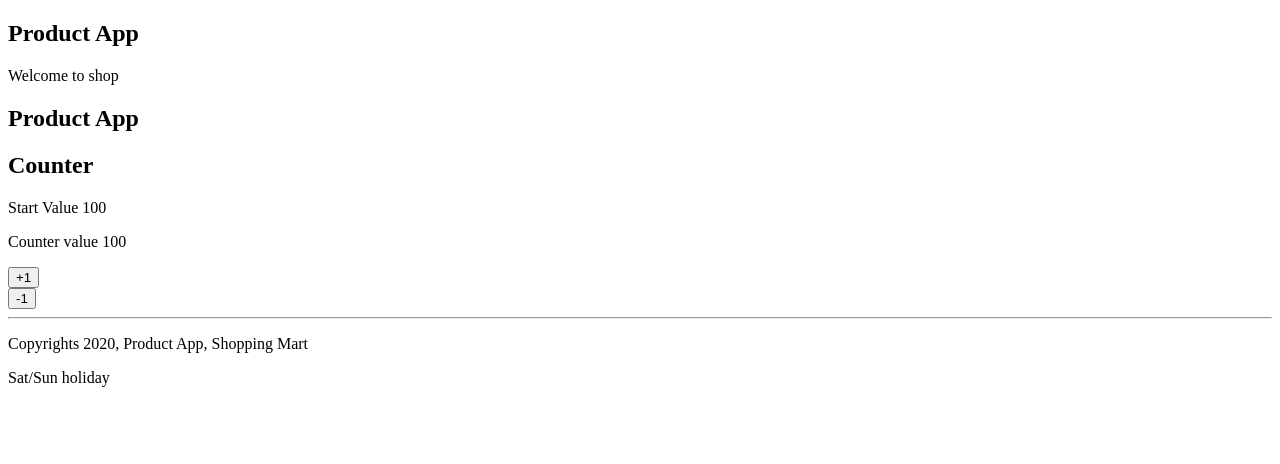
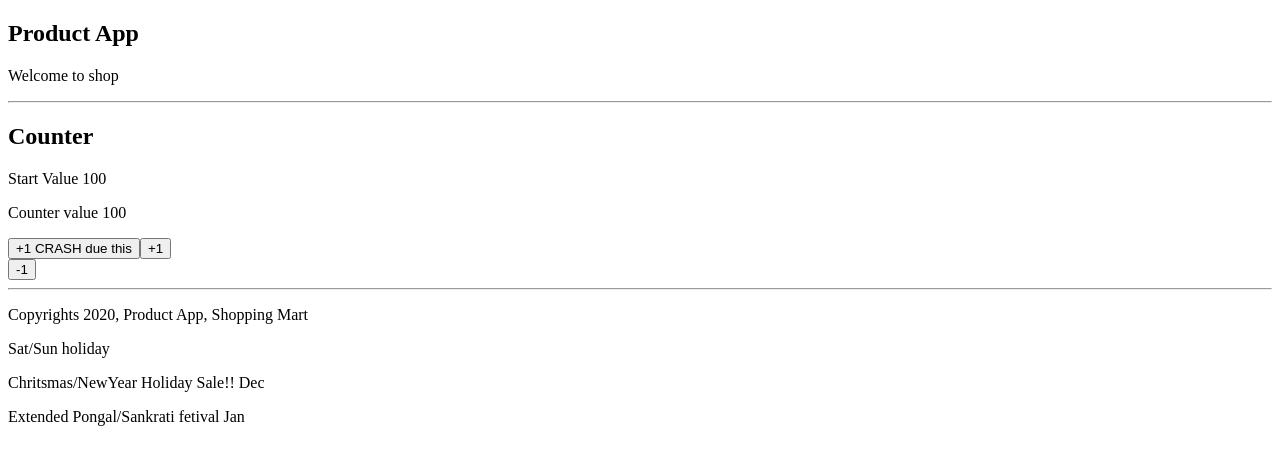
Before and after one commit to nodesense/caprus-react-2020, a React (Create React App) app: page / in a window 1280 px wide. Shown: the top 464 px of the page. Built offline with nearby package versions, Linux system fonts and the light colour scheme.

Commit message:
children properties

```diff
--- a/src/app/App.jsx
+++ b/src/app/App.jsx
@@ -17,23 +17,36 @@ function App() { // App is parent compoennt
     const year = 2020
     const company = "Shopping Mart"
 
+    const cN = "Dec"
+    const sP = "Jan"
+
     return (
         <div>
-            <h2>Product App</h2>
-            <p>Welcome to shop</p>
+
 
             {/* comments */}
             {/* composition:  Header and Footer are children */}
             {/* passing data from parent to child
                 props - properties
             */}
-            <Header title={title} />
+            <Header title={title} >
+                <p>Welcome to shop</p>
+            </Header>
 
             <Counter startValue={100} />
 
             <Footer title={title} year={year} company={company}
                     flag
-            />
+            >
+                {/* Content children
+
+                    scope/data is bined to parent component - App
+                    contex/dom is rendered into child component - Footer
+                    content children are passed to child component as props.children - array type
+                */}
+                <p>Chritsmas/NewYear Holiday Sale!! {cN}</p>
+            <p>Extended Pongal/Sankrati fetival {sP}</p>
+            </Footer>
         </div>
     )
 }
--- a/src/app/components/Counter.jsx
+++ b/src/app/components/Counter.jsx
@@ -32,6 +32,7 @@ class Counter extends React.Component {
     // setState
 
     // react shall pass event object as its first argument
+    // es6 style function
     increment(e) {
         console.log('increment called', e);
         console.log('this value is ', this)
@@ -44,6 +45,7 @@ class Counter extends React.Component {
         // possible only with class component
         // setState is ASYNC function
         // setState is queue the state change in batches
+        // setState will trigger render function
         // before calling render function, it merges the states from batch
         // update the this.state with new state
         // then render is called
@@ -94,9 +96,19 @@ class Counter extends React.Component {
                     on event, it calls the function directly
                     and passing event object as first arg
                     */}
+
+                <button onClick={this.increment}>+1 CRASH due this</button>
+
+                {/* resolve this in lexical scope
+                    => arrow function
+                    created whenever render function called
+                */}
                 <button onClick={(e) => this.increment(e) }>+1</button>
 
                 <div onClick={this.divClick}>
+                    {/*
+                        created only once, using es.next
+                    */}
                     <button onClick={this.decrement}>-1</button>
                 </div>
             </div>
--- a/src/app/components/Footer.jsx
+++ b/src/app/components/Footer.jsx
@@ -8,15 +8,17 @@ import PropTypes from 'prop-types'; // npm install prop-types
 // const add = (a, b) => {  //block, need return keyword
        // return a + b;
 //}
-
+//children is keyword in props
 // destructuring at function declaration
-// let {title, year, company} = props
-const Footer = ({title, year, company, flag}) => (
+// let {title, year, company, children} = props
+const Footer = ({title, year, company, flag, children}) => (
     <div>
         <hr />
         <p>Copyrights {year}, {title}, {company}</p>
         <p>{flag ? "Sat/Sun holiday"
                    : "No holiday" }</p>
+
+        {children}
     </div>
 )
 
--- a/src/app/components/Header.jsx
+++ b/src/app/components/Header.jsx
@@ -8,11 +8,13 @@ const Header = (props) => {
     // we cannot change properties
     // props.title = "something but error"; // error, won't work
     // destructuring
-    const {title} = props;
+    const {title, children} = props;
 
     return (
         <div>
             <h2>{title}</h2>
+            {children}
+            <hr />
         </div>
     )
 }
```
Also changed, not shown: 1 other file (tests, documents, lock files or other folders).
